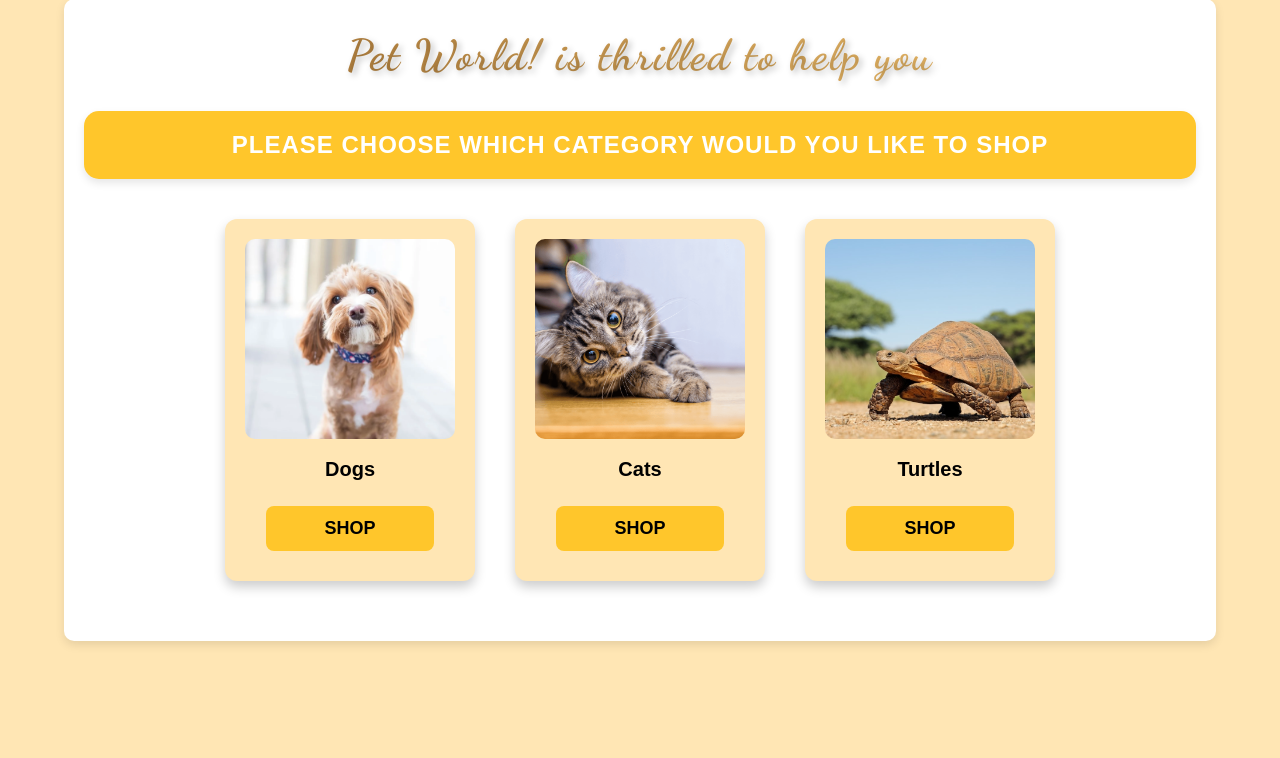
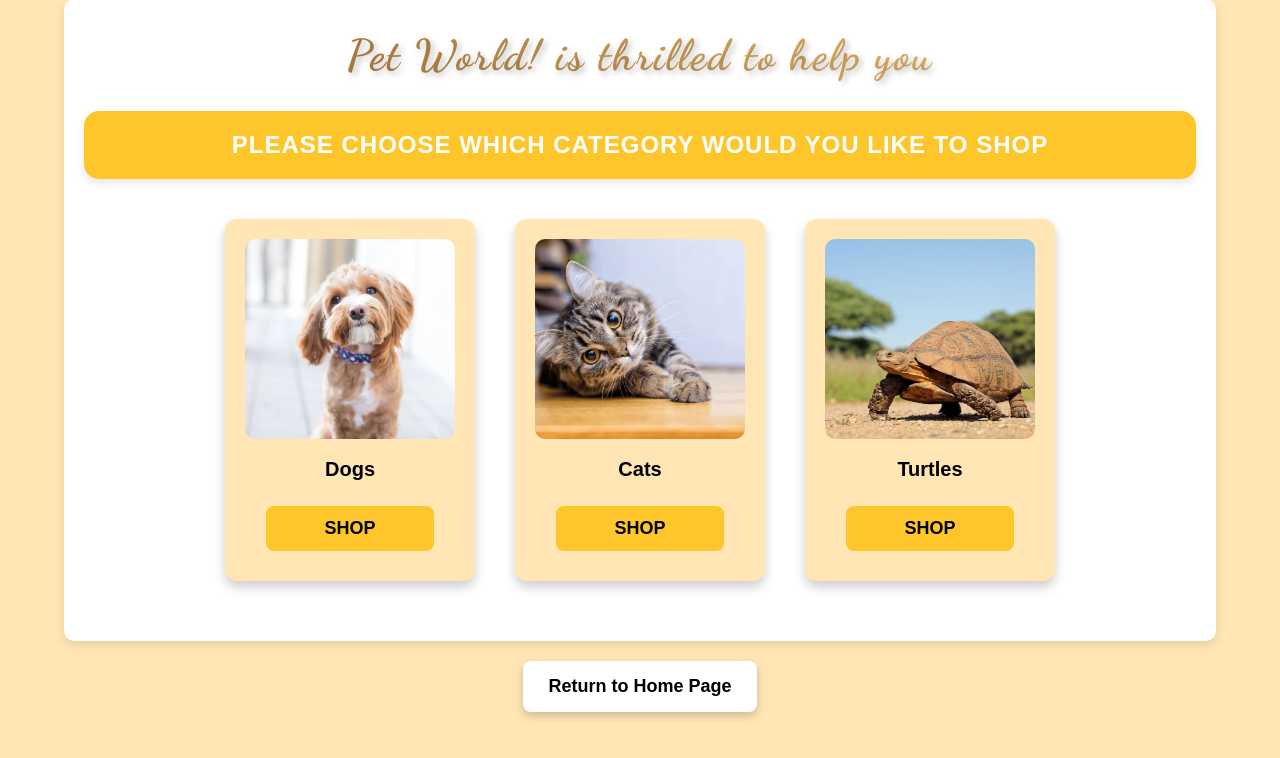
Before and after one commit to mayarmohamedali/Software_Project_Management, a PHP site: page /category.php in a window 1280 px wide. Shown: the part 16-774 px from the top of the page. Run offline with PHP 8.4, Linux system fonts and the light colour scheme.

Commit message:
Add files via upload

```diff
--- a/category.php
+++ b/category.php
@@ -126,6 +126,35 @@
     box-shadow: 0 6px 10px rgba(0, 0, 0, 0.3); /* Enhance shadow effect */
 }
 
+.home {
+    text-align: center;
+    font-size: 18px;
+    font-weight: bold;
+    padding: 5px;
+    margin-top: 20px;
+
+    background: white; /* Changes to white on hover */
+    border-radius: 8px;
+    width: fit-content;
+    margin-left: auto;
+    margin-right: auto;
+    margin-bottom: 20px;
+    box-shadow: 0 4px 10px rgba(0, 0, 0, 0.2);
+}
+
+.home a {
+    text-decoration: none;
+    color: black;
+    padding: 10px 20px;
+    display: block;
+}
+
+.home:hover {
+    background: rgb(255, 198, 43); /* Yellow background covering full section */
+}
+
+
+
 </style>
 
 
@@ -157,5 +186,11 @@
             </div>
         </div>
     </div>
+<!-- Return to Home Page Section -->
+<div class="home">
+    <a href="home.php">Return to Home Page</a>
+</div>
+
+
 </body>
 </html>
```
